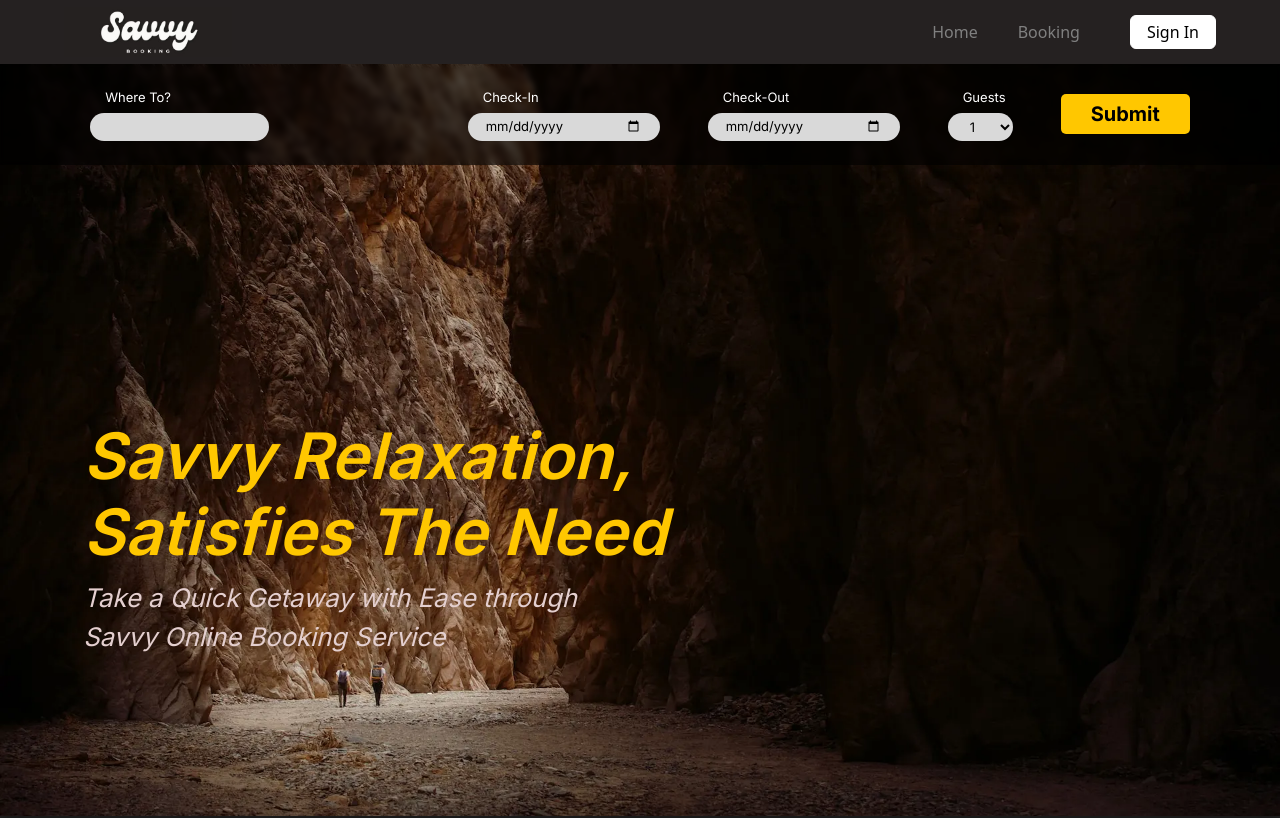
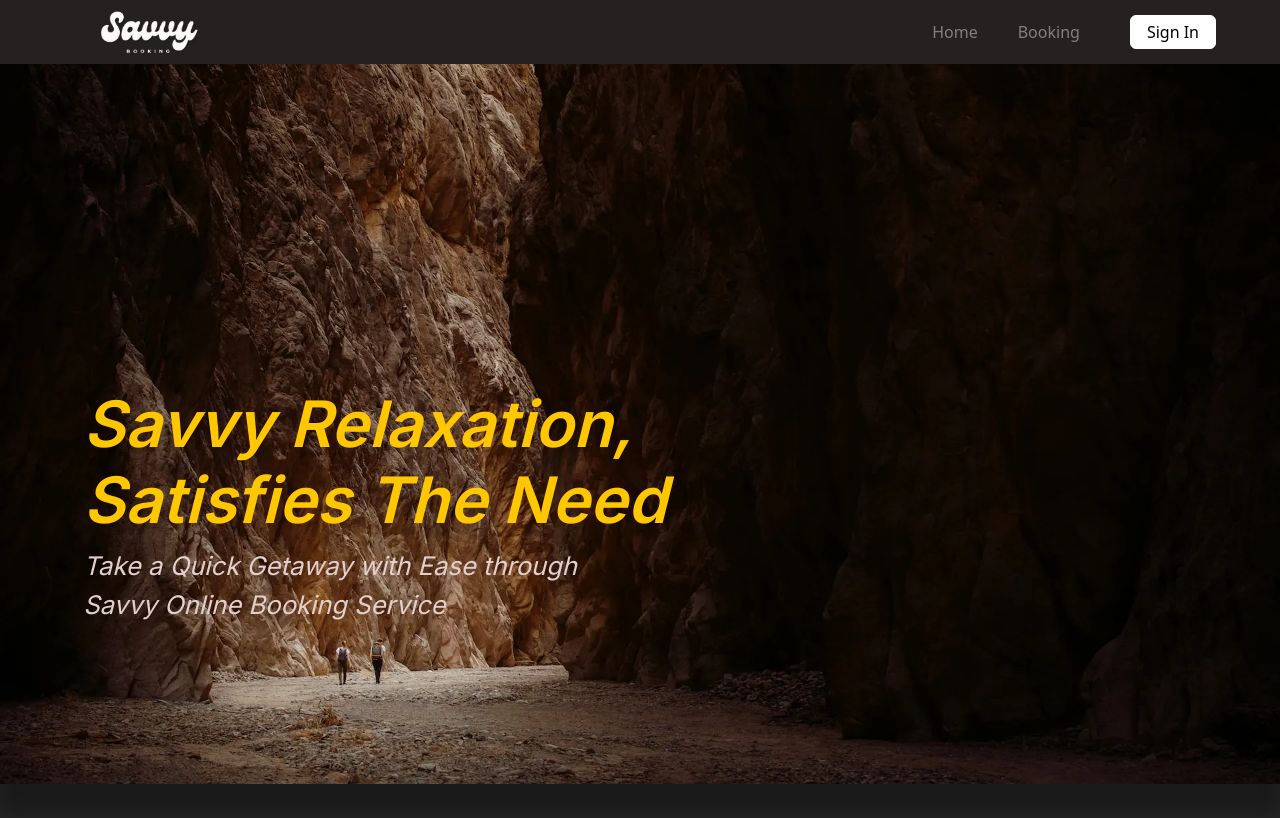
Before and after one commit to makyiabonner/booking, a Next.js app: page / in a window 1280 px wide. Shown: the top 818 px of the page. Built offline with nearby package versions, Linux system fonts and the light colour scheme.

Commit message:
chore: removed form from homepage

```diff
--- a/src/components/HomePage/Landing/landing.js
+++ b/src/components/HomePage/Landing/landing.js
@@ -3,35 +3,6 @@ import styles from './landing.module.scss';
 export default function LandingSection(){
     return(
         <div className={styles.Landing}>
-              <form className={`py-4 ${styles.Form}`}>
-                <section className={` flex-column flex-lg-row gap-3 gap-lg-0 ${styles.section}`}>
-                  <div>
-                      <label className={`${styles.Form__label} d-block`}>Where To?</label>
-                      <input className={styles.Form__inputLocation} type='text' required />
-                  </div>
-                  <section className={`flex-column flex-lg-row gap-3 gap-lg-5 ${styles.rightSectionForm}`}>
-                    <div>
-                        <label className={`${styles.Form__label} d-block`}>Check-In</label>
-                        <input className={styles.Form__input} type='date' />
-                    </div>
-                    <div>
-                        <label className={`${styles.Form__label} d-block`}>Check-Out</label>
-                        <input className={styles.Form__input} type='date' />
-                    </div>
-                    <div>
-                        <label className={`${styles.Form__label} d-block`}>Guests</label>
-                        <select className={`w-100 ${styles.Form__input}`}>
-                          <option value="1">1</option>
-                          <option value="2">2</option>
-                          <option value="3">3</option>
-                          <option value="4">4</option>
-                          <option value="5">5</option>
-                        </select>
-                    </div>
-                    <button className={`m-auto mt-3 mt-lg-auto ${styles.submitButton}`}>Submit</button>
-                  </section>
-                </section>
-              </form>
               <section className={styles.Hero}>
                 <div className={styles.Hero__content}>
                   <i>
--- a/src/components/HomePage/Landing/landing.module.scss
+++ b/src/components/HomePage/Landing/landing.module.scss
@@ -57,12 +57,13 @@
 .Landing{
   display: flex;
   flex-direction: column;
-  justify-content: space-between;
+  justify-content: flex-end;
   background: url('../../../canyon.webp');
   background-size: cover;
   background-position: 50% 70%;
   box-shadow: 0px 30px 15px 0 rgba(0, 0, 0, .3);
-  height:47em;
+  height:clamp(10em, 90vh, 47em);
+  height:clamp(10em, 90svh, 47em);
 }
 .Hero{
   &__content{
```
